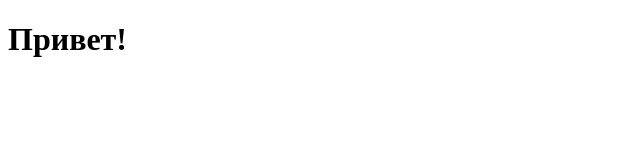
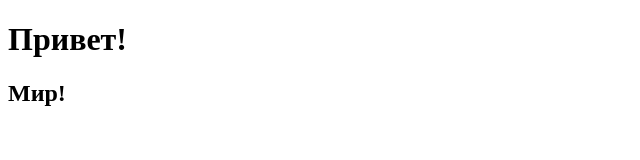
Before and after one commit to Kiselena/wh, a website: page index.html in a window 1280 px wide. Shown: the full height of the page, 0-640 px from the left. Drawn offline with Linux system fonts and the light colour scheme.

Commit message:
second commit

```diff
--- a/index.html
+++ b/index.html
@@ -8,5 +8,6 @@
 </head>
 <body>
     <h1>Привет!</h1>
+    <h2>Мир!</h2>
 </body>
 </html>
```
